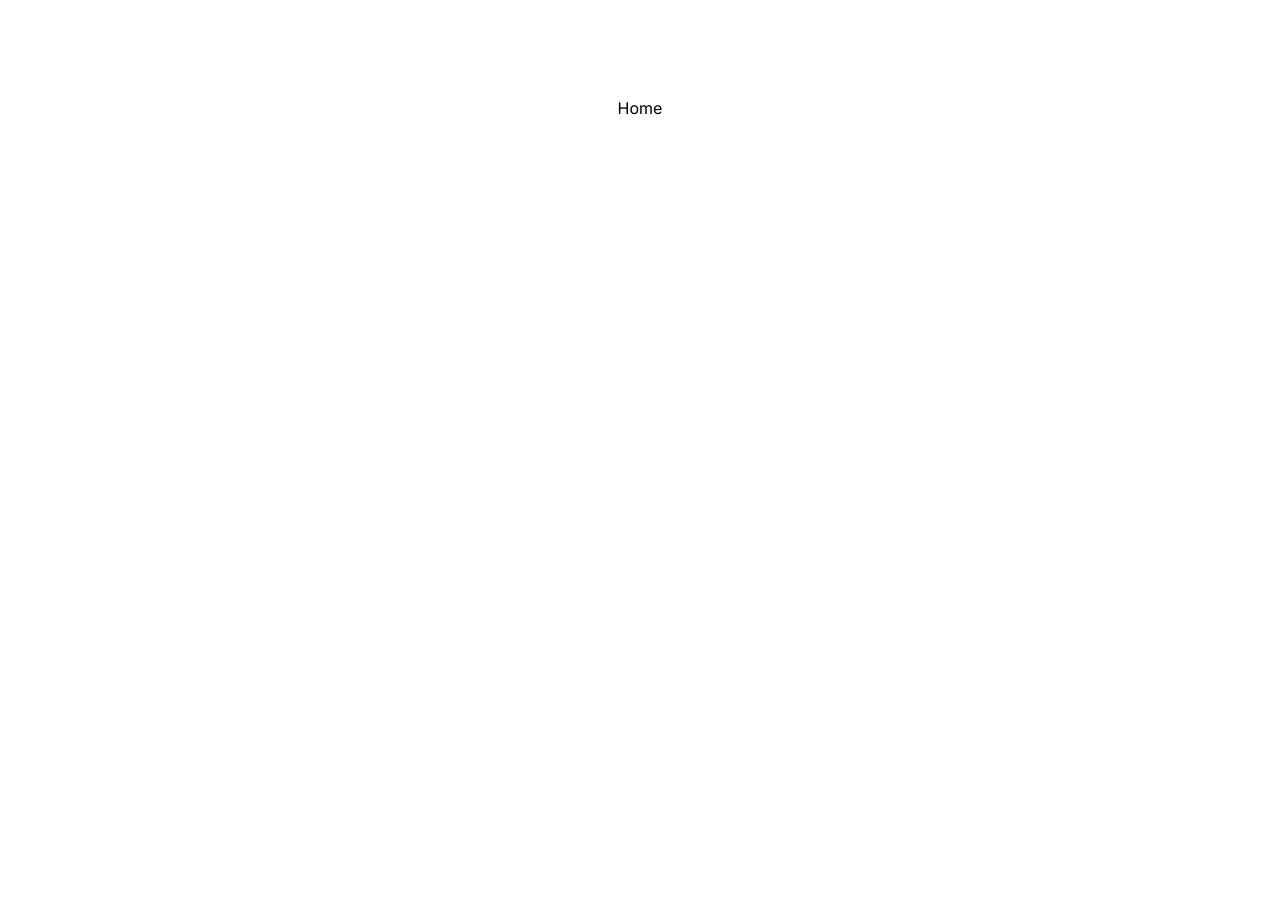
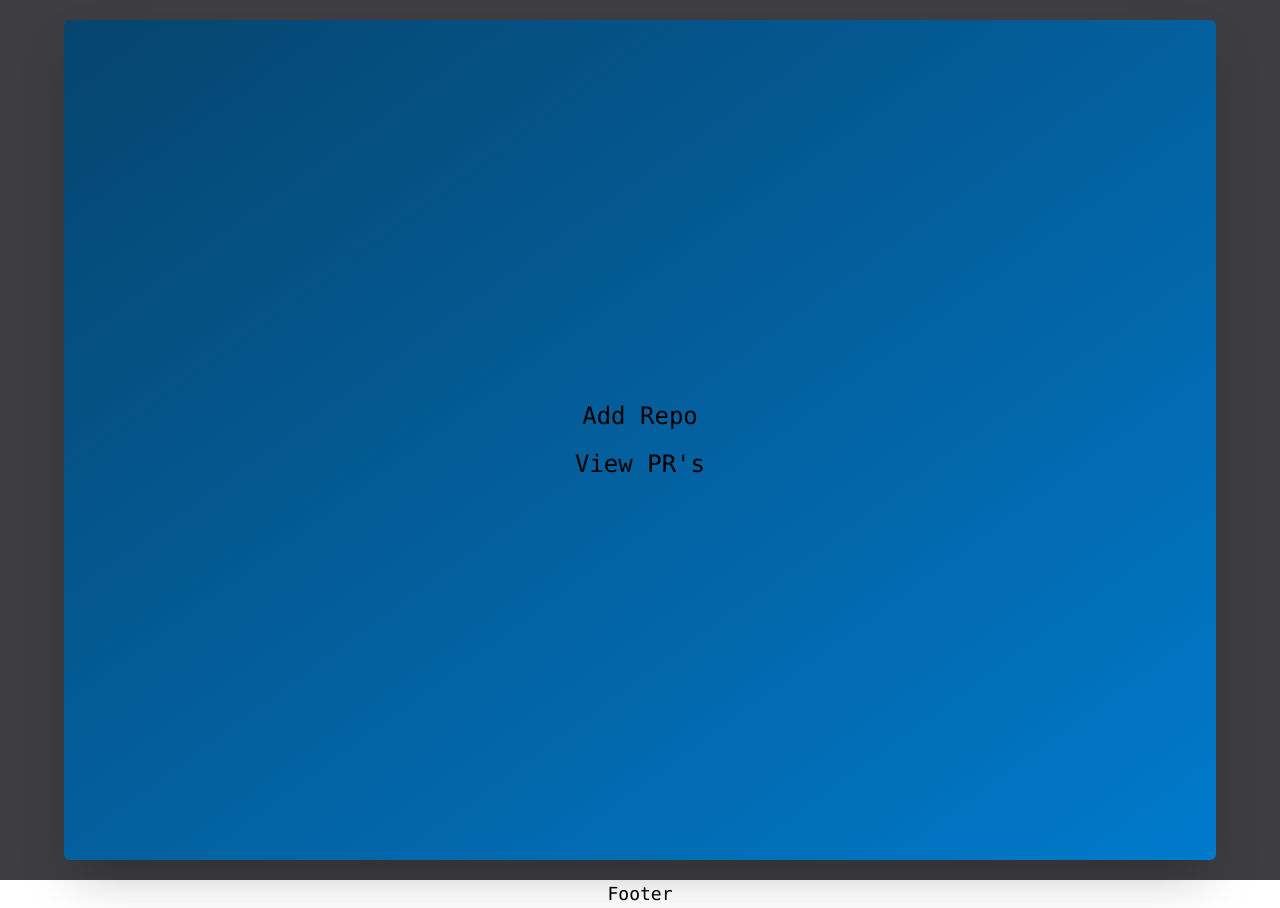
Before and after one commit to clinton1719/praise, a Next.js app in the folder ui/: page / in a window 1280 px wide. Before the commit the page ends 800 px from the top, so only its background shows below. Built offline with nearby package versions, Linux system fonts and the light colour scheme.

Commit message:
feat(indxliii-00001): Adding UI components

```diff
--- /dev/null
+++ b/ui/src/app/add_repo/page.tsx
@@ -0,0 +1,5 @@
+const AddRepo = () => {
+  return <div>ADD REPO</div>;
+};
+
+export default AddRepo;
--- /dev/null
+++ b/ui/src/app/footer.tsx
@@ -0,0 +1,7 @@
+export default function Footer() {
+  return (
+    <div className="footer">
+      <p>Footer</p>
+    </div>
+  );
+}
--- a/ui/src/app/globals.css
+++ b/ui/src/app/globals.css
@@ -2,5 +2,24 @@
 @tailwind components;
 @tailwind utilities;
 
-body {
+/* BODY OF APP */
+.body {
+  @apply font-mono flex flex-col justify-center items-center bg-[#3e3e42] min-h-screen text-2xl;
 }
+
+.main {
+  @apply flex flex-col items-center min-w-[90%] min-h-screen rounded-md bg-gradient-to-br from-[#06456e] to-[#007acc] bg-opacity-25 py-5 px-5 my-5 shadow-2xl;
+}
+
+.action {
+  @apply flex flex-col items-center justify-center min-w-[80%] min-h-screen;
+}
+
+.actionItem {
+  @apply py-2;
+}
+
+/* Footer  */
+.footer {
+  @apply font-mono flex flex-col items-center text-lg;
+}
--- a/ui/src/app/layout.tsx
+++ b/ui/src/app/layout.tsx
@@ -1,12 +1,13 @@
 import './globals.css';
 import type { Metadata } from 'next';
 import { Inter } from 'next/font/google';
+import Footer from './footer';
 
 const inter = Inter({ subsets: ['latin'] });
 
 export const metadata: Metadata = {
-  title: 'Create Next App',
-  description: 'Generated by create next app',
+  title: 'PRaise',
+  description: 'author: Clinton Fernandes',
 };
 
 export default function RootLayout({
@@ -16,7 +17,12 @@ export default function RootLayout({
 }) {
   return (
     <html lang="en">
-      <body className={inter.className}>{children}</body>
+      <body className={inter.className}>
+        <div className="body">
+          <div className="main">{children}</div>
+        </div>
+        <Footer />
+      </body>
     </html>
   );
 }
--- a/ui/src/app/page.tsx
+++ b/ui/src/app/page.tsx
@@ -1,7 +1,14 @@
+import Link from 'next/link';
+
 export default function Home() {
   return (
-    <main className="flex min-h-screen flex-col items-center justify-between p-24">
-      <h1>Home</h1>
-    </main>
+    <div className="action">
+      <Link className="actionItem" href="/add_repo">
+        Add Repo
+      </Link>
+      <Link className="actionItem" href="/">
+        View PR&apos;s
+      </Link>
+    </div>
   );
 }
--- /dev/null
+++ b/ui/src/app/view_pr/page.tsx
@@ -0,0 +1,5 @@
+const ViewPRs = () => {
+  return <div>View PR</div>;
+};
+
+export default ViewPRs;
```
